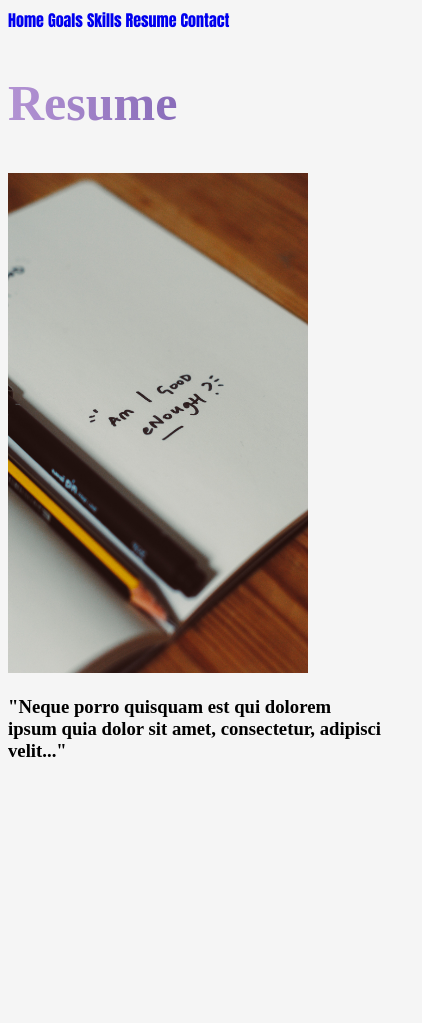
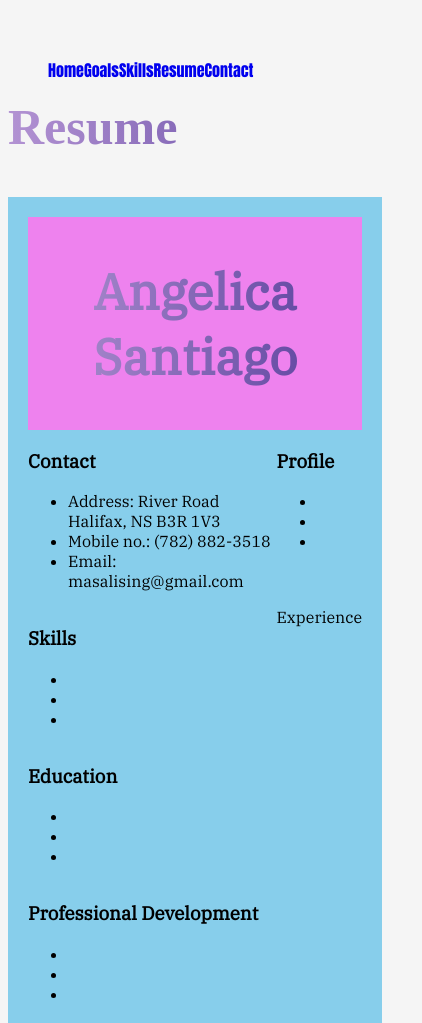
Before and after one commit to masalising/ePortfolio, a plain HTML site: page resume.html in a window 390 px wide. Shown: the top 1023 px of the page, 422 px wide, since content can reach past the window. Before the commit the page ends 844 px from the top, so only its background shows below. Drawn offline with Linux system fonts and the light colour scheme.

Commit message:
Started making the home page and added style.css

```diff
--- a/portfolio_layout.css
+++ b/portfolio_layout.css
@@ -1 +1,87 @@
 @charset "UTF-8";
+
+/*Author: Ma. Angelica Santiago
+Date: February 15, 2023
+Description: WEBD1000 e-portfolio
+*/
+
+
+
+.grid-container {
+    display: grid;
+    grid-template-areas:  /*6 x 3 */
+    'title title title'
+    'contact profile profile'
+    'skills experience experience'
+    'education experience experience'
+    'education experience experience'
+    'languages experience experience';
+    font-family: "IBM Plex Serif";
+}
+
+ @media only screen and (max-width: 767px) {/*for mobile */
+    nav ul>li{
+        display:block;
+        float: left;
+    }
+
+    nav ul{
+        display:block;
+        float: left;
+        list-style-type: none;
+        width: 100%;
+        overflow: hidden;
+    }
+
+    .item1{
+        grid-area: title;
+        text-align: center;
+
+
+    }
+
+    .item2{
+        grid-area: contact;
+    }
+
+    .item3{
+        grid-area: skills;
+    }
+
+    .item4{
+        grid-area: education;
+    }
+
+    .item5{
+        grid-area: languages;
+    }
+
+    .item6{
+        grid-area: profile;
+    }
+
+    .item7{
+        grid-area: experience;
+    }
+    .grid-container {
+        display: grid;
+        grid-template-areas:  /*6 x 3 */
+        'title title title'
+        'contact profile profile'
+        'skills experience experience'
+        'education experience experience'
+        'education experience experience'
+        'languages experience experience';
+        font-family: "IBM Plex Serif";
+        background-color: skyblue;
+        padding: 20px;
+    }
+  }
+
+  @media only screen and (max-width: 768px) {/*non mobile */
+    .item1{
+        grid-area: title;
+        text-align: center;
+        background-color: violet;
+    }
+}
--- a/resume.html
+++ b/resume.html
@@ -2,20 +2,76 @@
 <html lang="en">
     <head>
         <title>Resume</title>
+        <link rel="stylesheet" href="https://fonts.googleapis.com/css2?family=IBM+Plex+Serif">
+        <meta name="viewport" content="width=device-width, initial-scale=1.0">
         <link rel="stylesheet" href="portfolio_base.css">
+        <link rel="stylesheet" href="portfolio_layout.css">
+
     </head>
     <body>
         <div>
-            <a href="index.html">Home</a>
-            <a href="goals.html">Goals</a>
-            <a href="skills.html">Skills</a>
-            <a href="resume.html">Resume</a>
-            <a href="contact.html">Contact</a>
+            <nav>
+                <ul>
+                    <li><a href="index.html">Home</a></li>
+                    <li><a href="goals.html">Goals</a></li>
+                    <li><a href="skills.html">Skills</a></li>
+                    <li><a href="resume.html">Resume</a></li>
+                    <li><a href="contact.html">Contact</a></li>
+                </ul>
+            </nav>
+
         </div>
         <article>
         <h1>Resume</h1>
-        <img src="./imgs/resume.jpg" alt="Resume Image" width="300" height="500">
-        <h3>"Neque porro quisquam est qui dolorem ipsum quia dolor sit amet, consectetur, adipisci velit..."</h3>
+        <div class="grid-container">
+            <div class="item1">
+                <h1>Angelica Santiago</h1>
+
+            </div>
+            <div class="item2">
+                <h3>Contact</h3>
+                <ul>
+                    <li>Address: River Road Halifax, NS B3R 1V3 </li>
+                    <li>Mobile no.: (782) 882-3518</li>
+                    <li>Email: masalising@gmail.com</li>
+                </ul>
+            </div>
+            <div class="item3">
+            <h3>Skills</h3>
+            <ul>
+                <li></li>
+                <li></li>
+                <li></li>
+            </ul>
+
+            </div>
+            <div class="item4">
+            <h3>Education</h3>
+            <ul>
+                <li></li>
+                <li></li>
+                <li></li>
+            </ul>
+            </div>
+            <div class="item5">
+                <h3>Professional Development</h3>
+            <ul>
+                <li></li>
+                <li></li>
+                <li></li>
+            </ul>
+            </div>
+            <div class="item6">
+                <h3>Profile</h3>
+                <ul>
+                    <li></li>
+                    <li></li>
+                    <li></li>
+                </ul>
+            </div>
+            <div class="item7">Experience</div>
+        </div>
+
         </article>
     </body>
 </html>
```
Also changed, not shown: contact.html (+2 -0 lines), goals.html (+2 -0 lines), index.html (+2 -0 lines), skills.html (+2 -0 lines).
